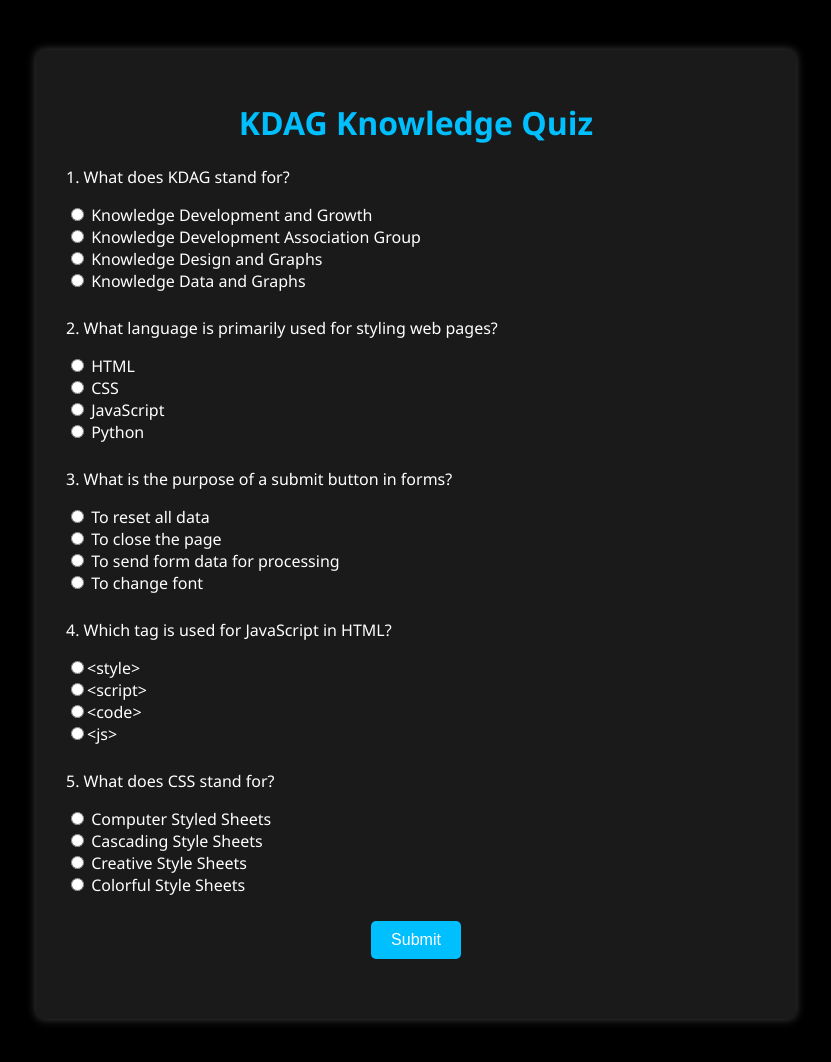
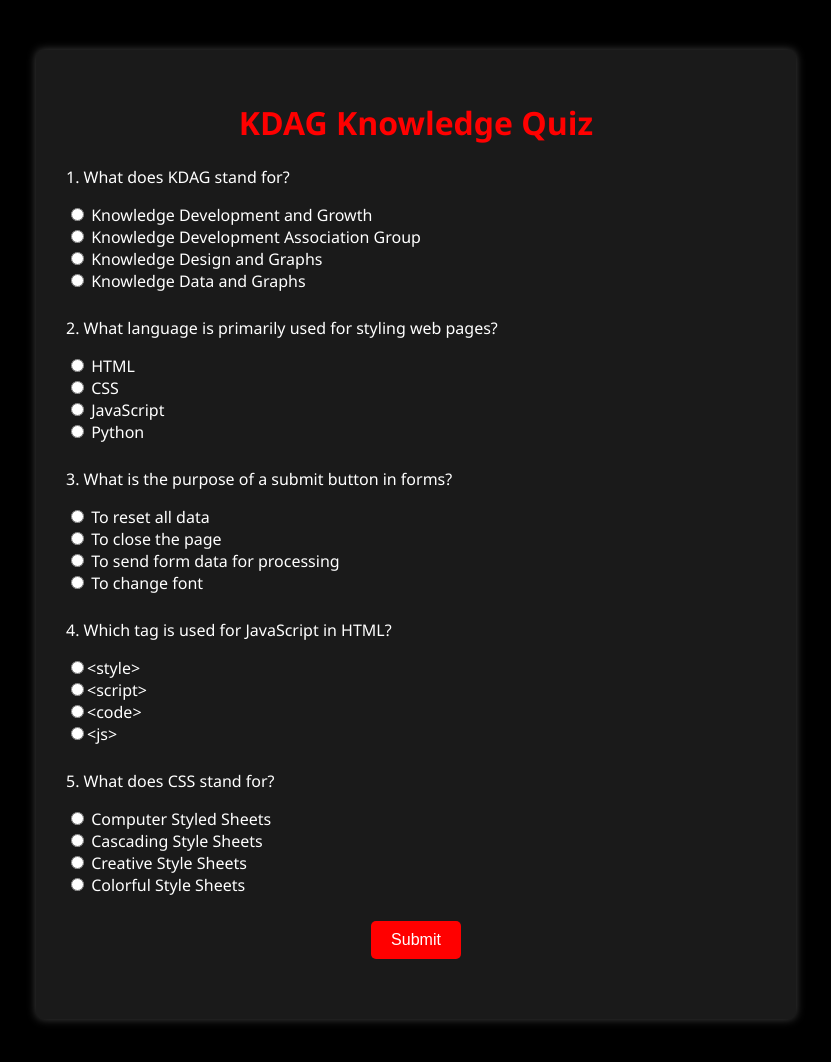
Before and after one commit to jk1196/KDAG-WEB-25AR10020-JASKIRAN-KAUR, a plain HTML site: page index.html in a window 1280 px wide. Shown: the whole page, without its empty margins (224-1055 px from the left). Drawn offline with Linux system fonts and the light colour scheme.

Commit message:
Add files via upload

```diff
--- a/style.css
+++ b/style.css
@@ -17,7 +17,7 @@ body {
 
 h1 {
     text-align: center;
-    color: #00bfff;
+    color: #ff0000;
 }
 
 .question {
@@ -25,7 +25,7 @@ h1 {
 }
 
 button {
-    background-color: #00bfff;
+    background-color: #ff0000;
     color: white;
     border: none;
     padding: 10px 20px;
```
